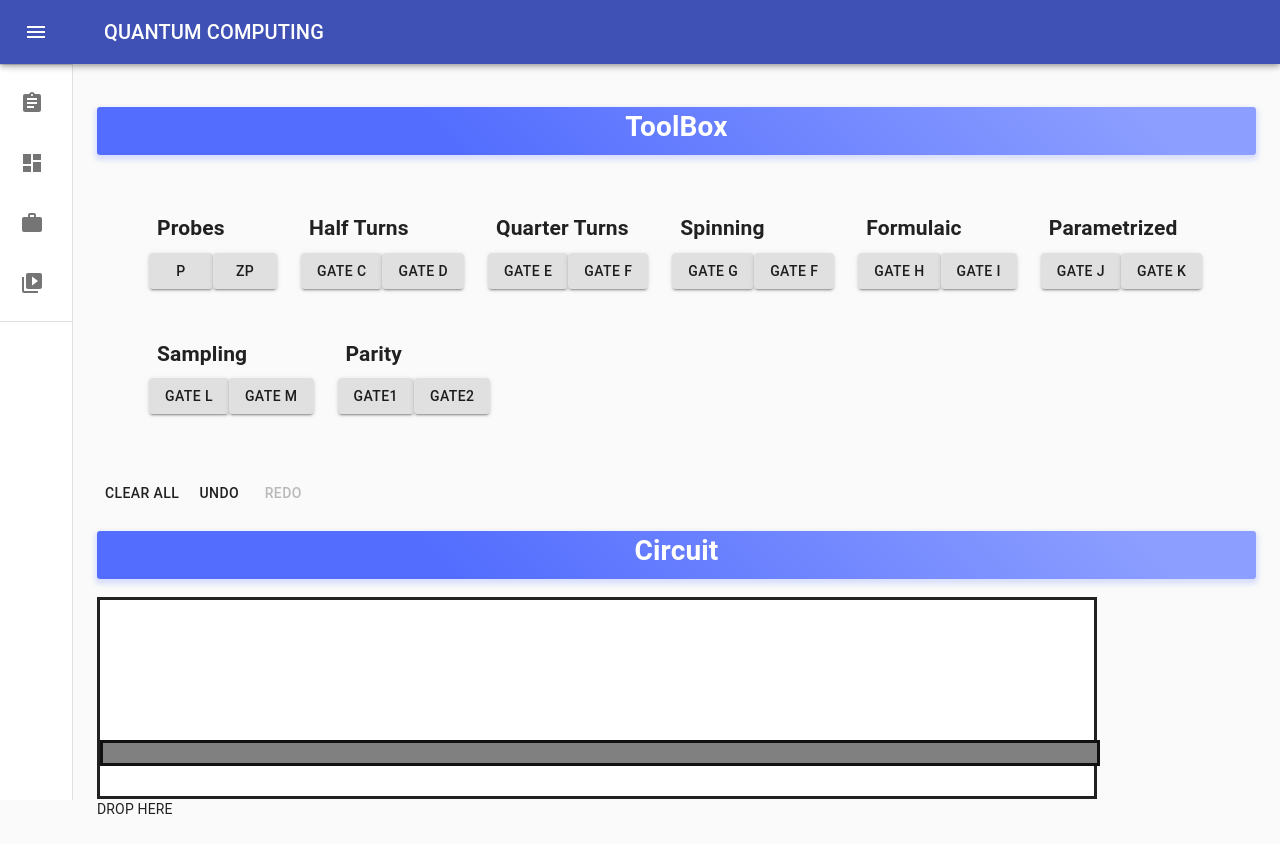
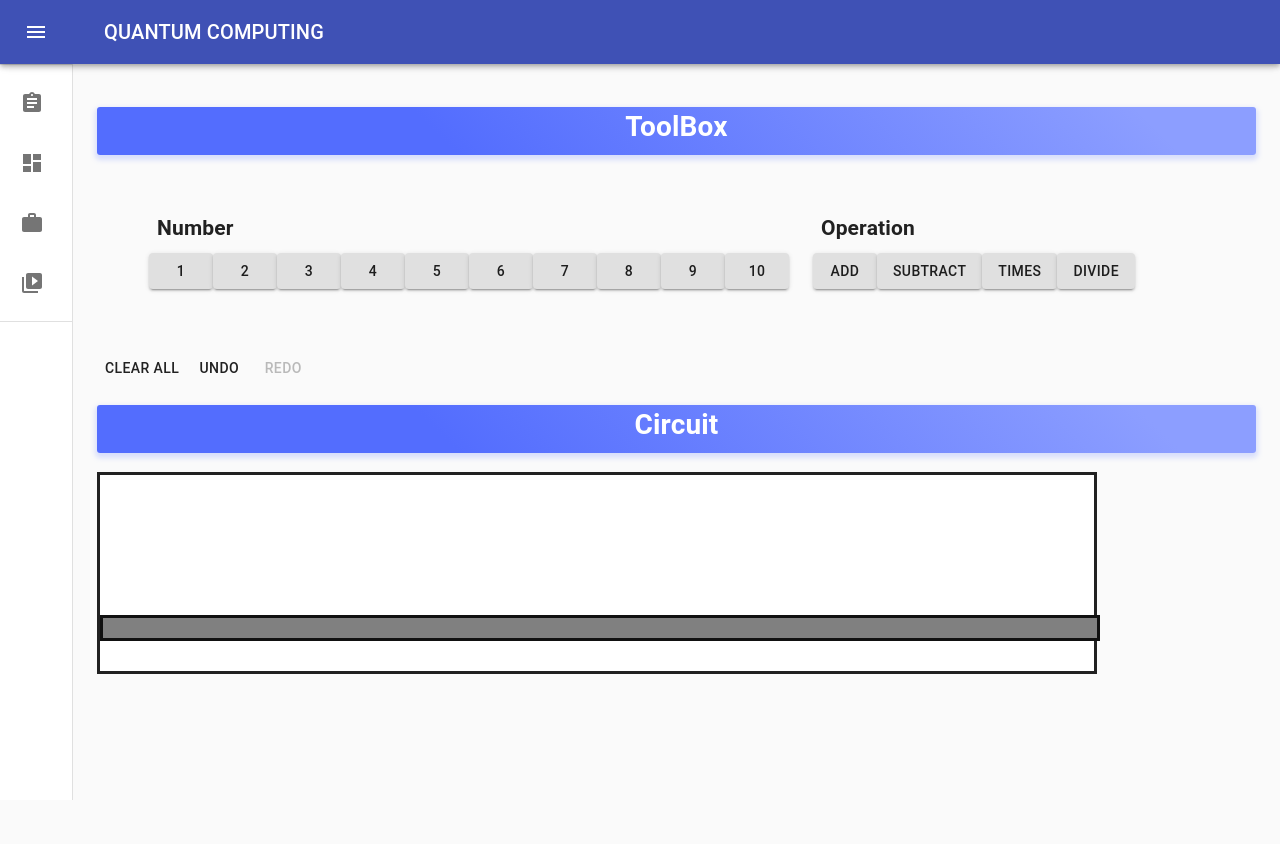
Before and after one commit to luke9216/SES2AB_Frontend, a React (Create React App) app: page /workshop in a window 1280 px wide. Shown: the top 844 px of the page. After the commit the page ends 800 px from the top, so only its background shows below. Built offline with nearby package versions, Linux system fonts and the light colour scheme; the HTML template or start-up script is replaced by a standard one.

Commit message:
Update: completed draggable components, very buggy

```diff
--- a/src/components/common/__data__/data.gateTypes.json
+++ b/src/components/common/__data__/data.gateTypes.json
@@ -1,60 +1,15 @@
 [{
-        "name": "Probes",
-        "gates": [" P ", " ZP "],
+        "name": "Number",
+        "gates": ["1", "2", "3", "4", "5", "6", "7", "8", "9", "10"],
         "description": "Description for Probes",
         "category": ""
     },
     {
-        "name": "Half Turns",
-        "gates": [" gate c ", "gate d"],
+        "name": "Operation",
+        "gates": [" add ", "subtract", "times", "divide"],
         "description": "Description for Half Turns",
         "category": ""
+    }
 
 
-
-    }, {
-        "name": "Quarter Turns",
-        "gates": [" gate e ", " gate f "],
-        "description": "Description for Quarter Turns",
-        "category": ""
-
-    }, {
-        "name": "Spinning",
-        "gates": [" gate g ", " gate f "],
-        "description": "Description for Spinning",
-        "category": ""
-
-
-    },
-    {
-        "name": "Formulaic",
-        "gates": [" gate h ", " gate i "],
-        "description": "Description for Formulaic",
-        "category": ""
-
-    },
-    {
-        "name": "Parametrized",
-        "gates": [" gate j ", " gate k "],
-        "description": "Description for Parametrized",
-        "category": ""
-
-
-    },
-    {
-        "name": "Sampling",
-        "gates": [" gate l ", " gate m "],
-        "description": "Description for Sampling",
-        "category": ""
-
-
-    },
-    {
-        "name": "Parity",
-        "gates": [" gate1 ", " gate2 "],
-        "description": "Description for Parity",
-        "category": ""
-
-    }
-
 ]
--- a/src/components/pages/Circuit/Circuit.tsx
+++ b/src/components/pages/Circuit/Circuit.tsx
@@ -10,17 +10,15 @@ export interface ToolBoxProps {
 }
 
 export interface ICircuitBoard {
-  circuit: Array<string>;
-  circuitGate: string;
+  circuit: Array<any>;
+  circuitGate: number;
 }
 
 const ToolBox: React.SFC<ToolBoxProps> = () => {
-  // This is the list of gates used in the circuit //
   const [circuitState, setCircuit] = React.useState({
     circuit: [""],
-    circuitGate: "",
+    circuitGate: 0,
   } as ICircuitBoard);
-  // -------------------------------------------------//
 
   const onDragStart = (event: any, id: any) => {
     console.log("Dragging gate from toolbox", id);
@@ -40,25 +38,28 @@ const ToolBox: React.SFC<ToolBoxProps> = () => {
     console.log("Added gate to circuit:", id);
   };
 
-  const onDragGateStart = (event: any, id: string) => {
+  const onDragGateStart = (event: any, index: number) => {
+    const gate = circuitState.circuit[index];
+    console.log("rearranging this index:", index);
+    console.log("rearranging this gate:", gate);
     setCircuit({
       ...circuitState,
-      circuitGate: id,
+      circuitGate: index,
     });
 
-    console.log("Dragging circuit gates", id);
+    console.log("Dragging circuit gates", index);
   };
-  const onDragGateOver = (event: any, id: string) => {
-    const index = circuitState.circuit.indexOf(id);
-    const draggedOverGate = id;
-    if (circuitState.circuitGate === draggedOverGate) {
+
+  const onDragGateOver = (event: any, index: number) => {
+    const dragGate = circuitState.circuit[circuitState.circuitGate];
+    const draggedOverGate = circuitState.circuit[index];
+    if (dragGate === draggedOverGate) {
       return;
     }
 
-    const items = circuitState.circuit.filter(
-      (item) => item !== circuitState.circuitGate
-    );
-    items.splice(index, 0, circuitState.circuitGate);
+    const items = circuitState.circuit;
+    items.splice(circuitState.circuitGate, 1);
+    items.splice(index, 0, dragGate);
 
     setCircuit({
       ...circuitState,
@@ -82,7 +83,6 @@ const ToolBox: React.SFC<ToolBoxProps> = () => {
   };
 
   const onClear = (event: any) => {
-    // const items = [];
     setCircuit({
       ...circuitState,
       circuit: [],
@@ -119,7 +119,6 @@ const ToolBox: React.SFC<ToolBoxProps> = () => {
             gates={circuitState.circuit}
           />
         </div>
-        <div>DROP HERE</div>
       </div>
     </div>
   );
--- a/src/components/pages/Circuit/CircuitBoard.tsx
+++ b/src/components/pages/Circuit/CircuitBoard.tsx
@@ -23,8 +23,9 @@ const CircuitBoard: React.SFC<CircuitBoardProps> = ({
         <div
           key={j}
           draggable
-          onDragOver={(e) => handleDrag(e, item, j)}
-          onDragStart={(e) => handleDragStart(e, item, j)}
+          onDragOver={(e) => handleDrag(e, j)}
+          onDragStart={(e) => handleDragStart(e, j)}
+          onDragEnd={(e) => handleDragEnd(e)}
         >
           <Grid spacing={4}>
             <Button key={j} onClick={(event) => handleDelete(event, j)}>
```
